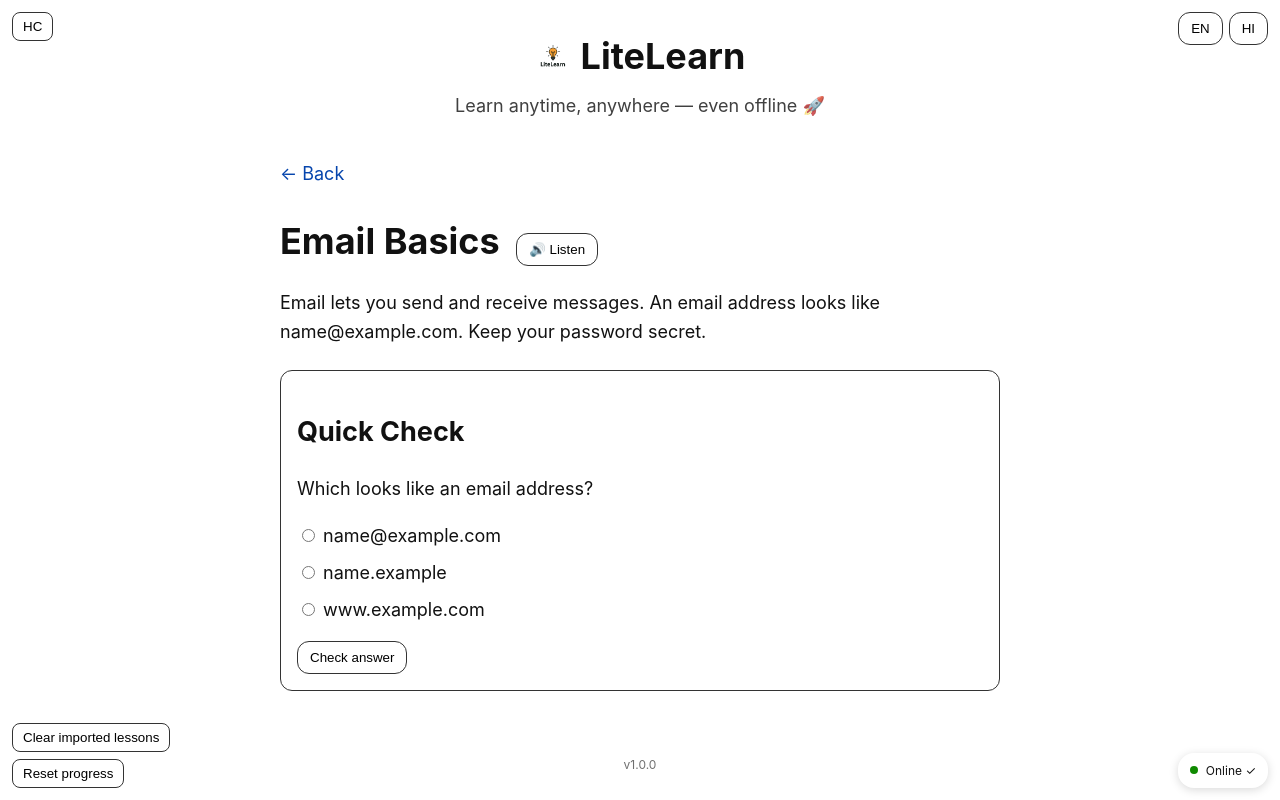
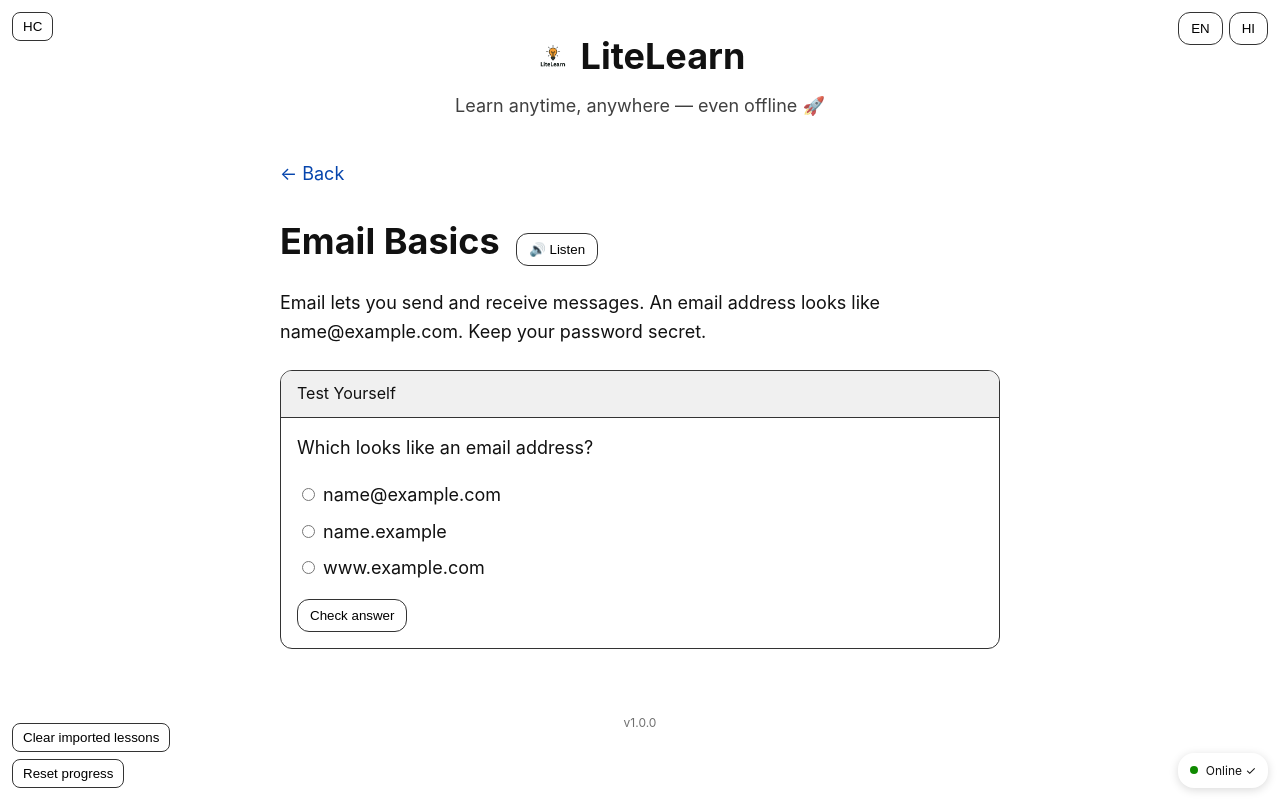
Before and after one commit to SartajVirdi/LiteLearn, a React (Create React App) app in the folder litelearn/: page /#/lesson/email-basics-en in a window 1280 px wide. Built offline with nearby package versions, Linux system fonts and the light colour scheme.

Commit message:
update lesson view (assessment card) and index.css

```diff
--- a/litelearn/src/components/LessonView.js
+++ b/litelearn/src/components/LessonView.js
@@ -84,13 +84,26 @@ export default function LessonView() {
         aria-labelledby="quiz-heading"
         style={{
           marginTop: 24,
-          padding: 16,
           border: "1px solid #333",
           borderRadius: 12,
+          overflow: "hidden"
         }}
       >
-        <h2 id="quiz-heading">Quick Check</h2>
-        <p style={{ marginTop: 12 }}>{lesson.quiz.question}</p>
+        {/* Title bar */}
+        <div
+          id="quiz-heading"
+          style={{
+            background: "var(--card-header, #f0f0f0)",
+            padding: "10px 16px",
+            borderBottom: "1px solid #333",
+            fontSize: "16px"
+          }}
+        >
+          Test Yourself
+        </div>
+
+        <div style={{ padding: 16 }}>
+          <p style={{ marginTop: 0 }}>{lesson.quiz.question}</p>
 
           {lesson.quiz.options.map((opt, idx) => (
             <label
@@ -102,7 +115,7 @@ export default function LessonView() {
                 name="quiz"
                 checked={selected === idx}
                 onChange={() => setSelected(idx)}
-              aria-label={'Option ${idx + 1}:${opt}'}
+                aria-label={`Option ${idx + 1}: ${opt}`}
                 style={{ marginRight: 8 }}
               />
               {opt}
@@ -112,8 +125,8 @@ export default function LessonView() {
           <button
             onClick={() => {
               setChecked(true);
-            updateMastery('${lesson.id}-q1, isCorrect');
-            if (isCorrect) markCompleted(lesson);           // best (stores group + id)
+              updateMastery(`${lesson.id}-q1`, isCorrect);
+              if (isCorrect) markCompleted(lesson);
             }}
             disabled={selected === null}
             style={{ marginTop: 8 }}
@@ -129,6 +142,7 @@ export default function LessonView() {
                 : "❌ Not quite. Try another option."}
             </p>
           )}
+        </div>
       </section>
     </main>
   );
--- a/litelearn/src/index.css
+++ b/litelearn/src/index.css
@@ -52,6 +52,28 @@ body.high-contrast li {
   border-color: #fff !important;
 }
 
+/* --- Card headers (like "Test Yourself") --- */
+:root {
+  --card-header: #f0f0f0;   /* light mode */
+}
+
+.card-header {
+  background: var(--card-header);
+  padding: 10px 16px;
+  border-bottom: 1px solid #333;
+  font-size: 16px;
+  font-weight: bold;
+}
+
+/* In high-contrast mode, adapt colors */
+body.high-contrast {
+  --card-header: #222;
+}
+body.high-contrast .card-header {
+  color: #fff;
+  border-color: #fff;
+}
+
 /* --- Floating utility buttons (bottom-left) --- */
 .floating-btn {
   position: fixed;
```
Lines whose indentation alone changed are shown as unchanged.
